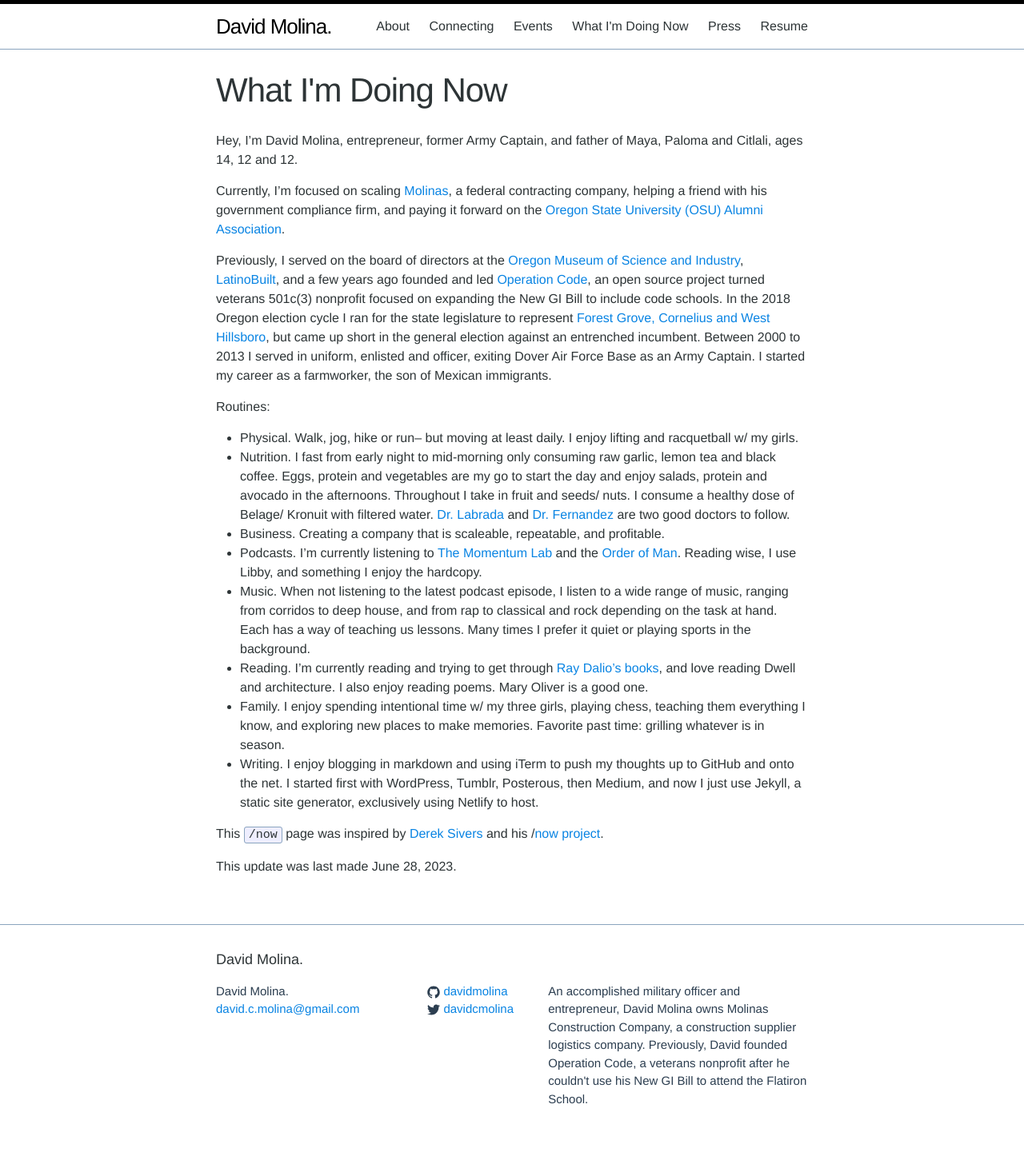
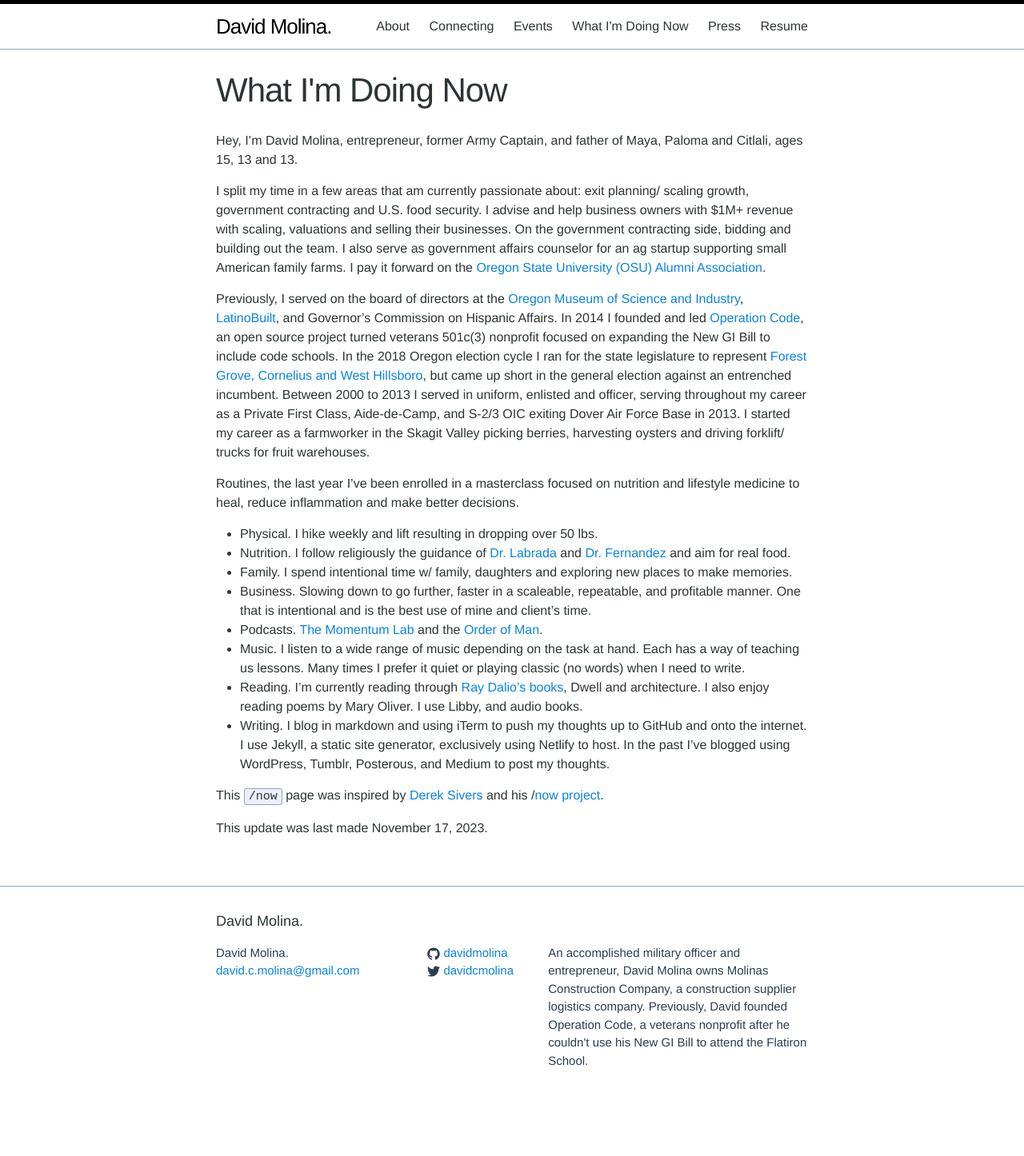
Before and after one commit to davidmolina/davidmolina.github.io, a Jekyll site: the page built from now.md, in a window 1280 px wide. Shown: the whole page at 80% size. Built offline with Jekyll 4.4.1, drawn with Linux system fonts in a browser that asks for light colours; after the commit the page ends 1398 px from its top, so only the background shows below that.

Commit message:
/now update

```diff
--- a/now.md
+++ b/now.md
@@ -5,22 +5,22 @@
 permalink: /now/
 ---
 
-Hey, I'm David Molina, entrepreneur, former Army Captain, and father of Maya, Paloma and Citlali, ages 14, 12 and 12.
+Hey, I'm David Molina, entrepreneur, former Army Captain, and father of Maya, Paloma and Citlali, ages 15, 13 and 13.
 
-Currently, I'm focused on scaling  [Molinas](https://www.molinas.co), a federal contracting company, helping a friend with his government compliance firm, and paying it forward on the [Oregon State University (OSU) Alumni Association](https://fororegonstate.org/).
+I split my time in a few areas that am currently passionate about: exit planning/ scaling growth, government contracting and U.S. food security. I advise and help business owners with $1M+ revenue with scaling, valuations and selling their businesses. On the government contracting side, bidding and building out the team. I also serve as government affairs counselor for an ag startup supporting small American family farms. I pay it forward on the [Oregon State University (OSU) Alumni Association](https://fororegonstate.org/).
 
-Previously, I served on the board of directors at the [Oregon Museum of Science and Industry](https://omsi.edu/), [LatinoBuilt](https://latinobuilt.org/), and a few years ago founded and led [Operation Code](https://www.operationcode.org), an open source project turned veterans 501c(3) nonprofit focused on expanding the New GI Bill to include code schools. In the 2018 Oregon election cycle I ran for the state legislature to represent [Forest Grove, Cornelius and West Hillsboro](https://www.molinafororegon.com/), but came up short in the general election against an entrenched incumbent. Between 2000 to 2013 I served in uniform, enlisted and officer, exiting Dover Air Force Base as an Army Captain. I started my career as a farmworker, the son of Mexican immigrants.
+Previously, I served on the board of directors at the [Oregon Museum of Science and Industry](https://omsi.edu/), [LatinoBuilt](https://latinobuilt.org/), and Governor's Commission on Hispanic Affairs. In 2014 I founded and led [Operation Code](https://www.operationcode.org), an open source project turned veterans 501c(3) nonprofit focused on expanding the New GI Bill to include code schools. In the 2018 Oregon election cycle I ran for the state legislature to represent [Forest Grove, Cornelius and West Hillsboro](https://www.molinafororegon.com/), but came up short in the general election against an entrenched incumbent. Between 2000 to 2013 I served in uniform, enlisted and officer, serving throughout my career as a Private First Class, Aide-de-Camp, and S-2/3 OIC exiting Dover Air Force Base in 2013. I started my career as a farmworker in the Skagit Valley picking berries, harvesting oysters and driving forklift/ trucks for fruit warehouses.
 
-Routines:
-- Physical. Walk, jog, hike or run-- but moving at least daily. I enjoy lifting and racquetball w/ my girls.
-- Nutrition. I fast from early night to mid-morning only consuming raw garlic, lemon tea and black coffee. Eggs, protein and vegetables are my go to start the day and enjoy salads, protein and avocado in the afternoons. Throughout I take in fruit and seeds/ nuts. I consume a healthy dose of Belage/ Kronuit with filtered water. [Dr. Labrada](https://www.facebook.com/DiabetesDrLabradanutr/) and [Dr. Fernandez](https://www.facebook.com/Dr.EduardoFernandez) are two good doctors to follow.
-- Business. Creating a company that is scaleable, repeatable, and profitable.
-- Podcasts. I'm currently listening to [The Momentum Lab](https://www.charfen.com/podcast/) and the [Order of Man](https://www.orderofman.com/). Reading wise, I use Libby, and something I enjoy the hardcopy.
-- Music. When not listening to the latest podcast episode, I listen to a wide range of music, ranging from corridos to deep house, and from rap to classical and rock depending on the task at hand. Each has a way of teaching us lessons. Many times I prefer it quiet or playing sports in the background.
-- Reading. I'm currently reading and trying to get through [Ray Dalio's books](https://www.principles.com/), and love reading Dwell and architecture. I also enjoy reading poems. Mary Oliver is a good one.
-- Family. I enjoy spending intentional time w/ my three girls, playing chess, teaching them everything I know, and exploring new places to make memories. Favorite past time: grilling whatever is in season.
-- Writing. I enjoy blogging in markdown and using iTerm to push my thoughts up to GitHub and onto the net. I started first with WordPress, Tumblr, Posterous, then Medium, and now I just use Jekyll, a static site generator, exclusively using Netlify to host.
+Routines, the last year I've been enrolled in a masterclass focused on nutrition and lifestyle medicine to heal, reduce inflammation and make better decisions.
+- Physical. I hike weekly and lift resulting in dropping over 50 lbs.
+- Nutrition. I follow religiously the guidance of [Dr. Labrada](https://www.facebook.com/DiabetesDrLabradanutr/) and [Dr. Fernandez](https://www.facebook.com/Dr.EduardoFernandez) and aim for real food.
+- Family. I spend intentional time w/ family, daughters and exploring new places to make memories.
+- Business. Slowing down to go further, faster in a scaleable, repeatable, and profitable manner. One that is intentional and is the best use of mine and client's time.
+- Podcasts. [The Momentum Lab](https://www.charfen.com/podcast/) and the [Order of Man](https://www.orderofman.com/).
+- Music. I listen to a wide range of music depending on the task at hand. Each has a way of teaching us lessons. Many times I prefer it quiet or playing classic (no words) when I need to write.
+- Reading. I'm currently reading through [Ray Dalio's books](https://www.principles.com/), Dwell and architecture. I also enjoy reading poems by Mary Oliver. I use Libby, and audio books.
+- Writing. I blog in markdown and using iTerm to push my thoughts up to GitHub and onto the internet. I use Jekyll, a static site generator, exclusively using Netlify to host. In the past I've blogged using WordPress, Tumblr, Posterous, and Medium to post my thoughts.
 
 This `/now` page was inspired by [Derek Sivers](https://sivers.org/) and his /[now project](https://sivers.org/nowff).
 
-This update was last made June 28, 2023.
+This update was last made November 17, 2023.
```
